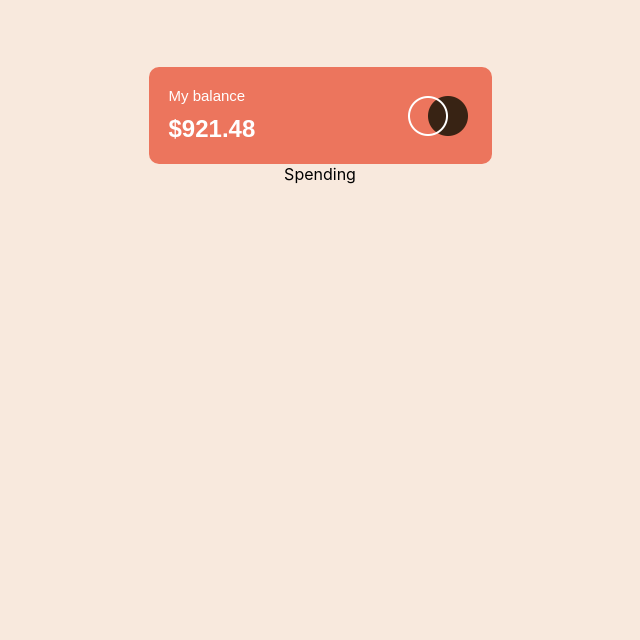
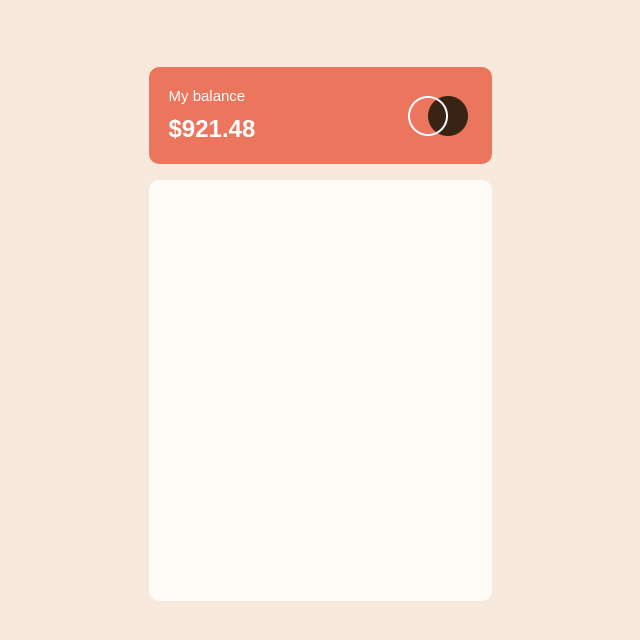
Before and after one commit to dlavrentev/expenses-chart-component, a React (Create React App) app: page / in a window 1280 px wide. Shown: the top 640 px of the page, without its empty margins (320-960 px from the left). Built offline with nearby package versions, Linux system fonts and the light colour scheme.

Commit message:
spending component box

```diff
--- a/src/App.css
+++ b/src/App.css
@@ -57,3 +57,13 @@
   font-weight: 700;
   color: #FFFFFF;
 }
+
+/* Spending Component Styling  */
+
+.spending-container {
+  width: 343px;
+  height: 421px;
+  background: #FFFBF6;
+  border-radius: 10px;
+  margin-top: 16px;
+}
--- a/src/Components/Spending.js
+++ b/src/Components/Spending.js
@@ -2,6 +2,9 @@ import React from 'react'
 
 export default function Spending() {
   return (
-    <div>Spending</div>
+    <div className='spending-container'>
+
+
+    </div>
   )
 }
```
